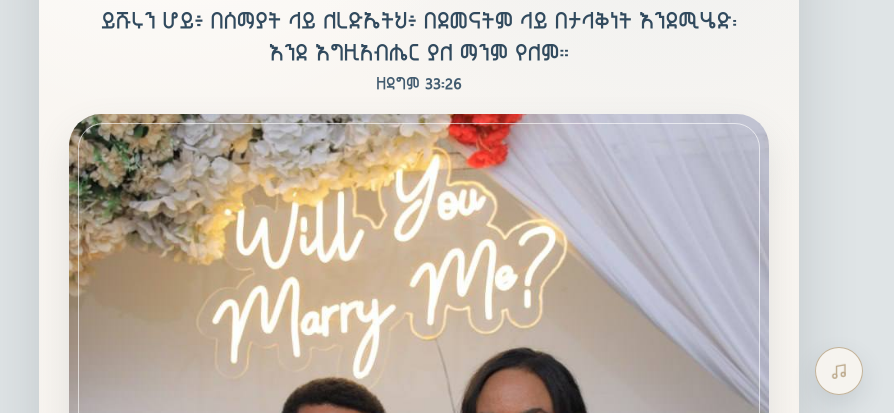
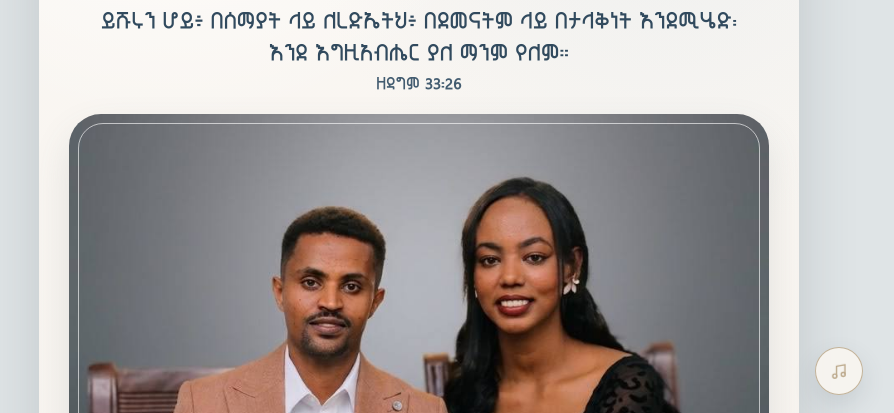
Before and after one commit to natanatiman70-ux/Wedding-Invitation, a plain HTML site: page index.html in a window 1280 px wide. Both pictures are taken after a click on the button "Open wedding invitation". Shown: the part 387-800 px from the top of the page, without its empty margins (221-1115 px from the left). Drawn offline with nearby package versions, Linux system fonts and the light colour scheme.

Commit message:
Add files via upload

```diff
--- a/css/style.css
+++ b/css/style.css
@@ -459,7 +459,7 @@ select {
 
  object-fit: cover;
 
- object-position: center 42%;
+ object-position: center 80%;
 }
 
 .hero-photo-frame {
--- a/index.html
+++ b/index.html
@@ -10,11 +10,11 @@
   <meta property="og:type" content="website" />
   <meta property="og:title" content="Wedding Invitation — ሙሉሀብት &amp; ሊዲያ" />
   <meta property="og:description" content="You are invited to celebrate with us on 26 September 2026." />
-  <meta property="og:image" content="assets/images/hero-photo.jpg" />
+  <meta property="og:image" content="assets/images/5792031448024944217_121.jpg" />
   <meta name="twitter:card" content="summary_large_image" />
   <meta name="twitter:title" content="Wedding Invitation — ሙሉሀብት &amp; ሊዲያ" />
   <meta name="twitter:description" content="You are invited to celebrate with us on 26 September 2026." />
-  <meta name="twitter:image" content="assets/images/hero-photo.jpg" />
+  <meta name="twitter:image" content="assets/images/5792031448024944217_121.jpg" />
 
   <link rel="icon" href="assets/icons/favicon.svg" type="image/svg+xml" />
   <link rel="preconnect" href="https://fonts.googleapis.com" />
@@ -71,7 +71,7 @@
       <div class="hero-photo-wrap hero-photo-enter">
         <div class="hero-photo-frame" aria-hidden="true"></div>
         <img
-          src="assets/images/hero-photo.jpg"
+          src="assets/images/5792031448024944217_121.jpg"
           alt="The couple walking hand in hand across a green hillside beside a lake"
           class="hero-photo"
           width="1600"
--- a/js/script.js
+++ b/js/script.js
@@ -57,7 +57,7 @@ const weddingConfig = {
     }
   },
 
-  heroImage: "assets/images/hero-photo.jpg",
+  heroImage: "assets/images/5792031448024944217_121.jpg",
   audioSrc: "assets/audio/wedding-music.mp3",
 
   /* Replace these three values with your EmailJS credentials */
```
Also changed, not shown: assets/images/5792031448024944217_121.jpg (added).
